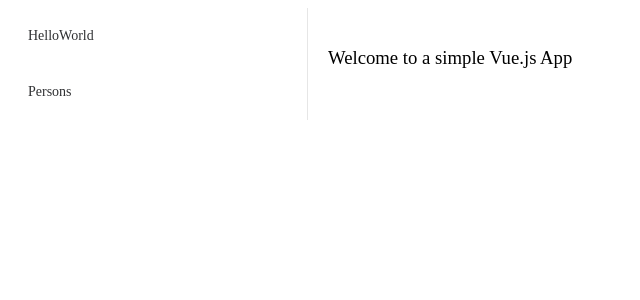
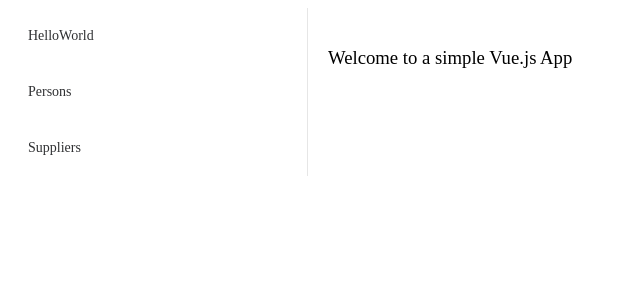
Before and after one commit to petrostrak/pSoftAssignment, a Vue app in the folder springbootcrud-client/: page /#/HelloWorld in a window 1280 px wide. Shown: the top 300 px of the page, without its empty margins (0-640 px from the left). Built offline with nearby package versions, Linux system fonts and the light colour scheme; what vue-events would draw is missing.

Commit message:
imported suppliers tab in _nav.js

```diff
--- a/springbootcrud-client/src/_nav.js
+++ b/springbootcrud-client/src/_nav.js
@@ -9,6 +9,11 @@ export default {
       name: 'Persons',
       url: '/persons',
       icon: 'icon-calendar'
+    },
+    {
+      name: 'Suppliers',
+      url: '/suppliers',
+      icon: 'icon-calendar'
     }
   ]
 }
```
